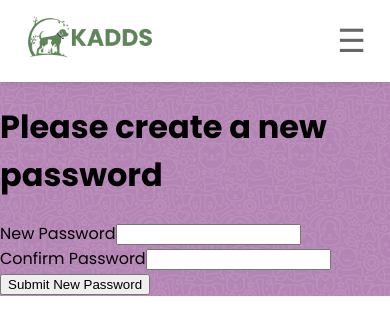
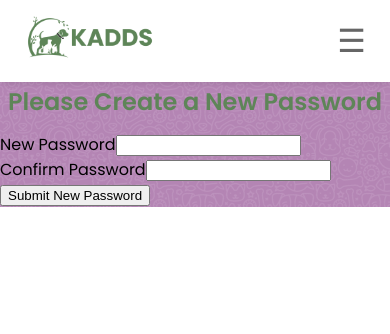
Before and after one commit to jaysmith413/animal-shelter, a Vue app in the folder vue/: page /changepassword/1 in a window 390 px wide. Shown: the top 334 px of the page. Built offline with nearby package versions, Linux system fonts and the light colour scheme.

Commit message:
small edits

```diff
--- a/vue/src/components/FirstLoginPassword.vue
+++ b/vue/src/components/FirstLoginPassword.vue
@@ -1,6 +1,8 @@
 <template>
   <div>
-    <h1>Please create a new password</h1>
+    <div class="text">
+      Please Create a New Password
+   </div>
 <form v-on:submit.prevent="registerNewPassword">
     <div class="form-input-group">
         <label for="password">New Password</label>
@@ -58,6 +60,55 @@ export default {
 </script>
 
 <style>
+.text{
+  text-align: left;
+  font-size: 48px;
+  font-weight: 600;
+  font-family: 'Poppins', sans-serif;
+  color: #5E8558;
+  margin-left: 24px;
+}
 
+@media (max-width: 1000px) {
+    .container {
+    max-width: 85%;
+    width: 85%;
+    padding: 16px 16px 0 16px;
+    margin-top: -450px;
+    z-index: 1;
+  }
+
+  .text{
+    font-size: 24px;
+    text-align: left;
+    line-height: 40px;
+    margin-left: 8px;
+  }
+
+  .checkbox {
+    width: 95%;
+  }
+
+  form {
+    padding: 10px 0 0 0;
+  }
+
+  .form-row{
+    display: block;
+  }
+
+  form .form-row .input-data{
+    margin: 0 auto;
+    width: 88%;
+  }
+
+  .other-padding {
+    padding-top: 24px;
+  }
+
+  .submit-btn .input-data{
+    width: 100%!important;
+  }
+}
 
 </style>
--- a/vue/src/components/VolunteerApplication.vue
+++ b/vue/src/components/VolunteerApplication.vue
@@ -307,19 +307,6 @@ body{
   background-image: url(../img/1e4982cd-3f91-42c0-92d3-4f50f42496cb.png);
 }
 
-.image-container {
-  width: 100%;
-  max-height: 600px;
-  overflow: hidden;
-  position: relative;
-}
-
-img {
-  width: 100%;
-  height: 500px;
-  object-fit: cover;
-}
-
 .container {
   max-width: 60%;
   width: 60%;
```
